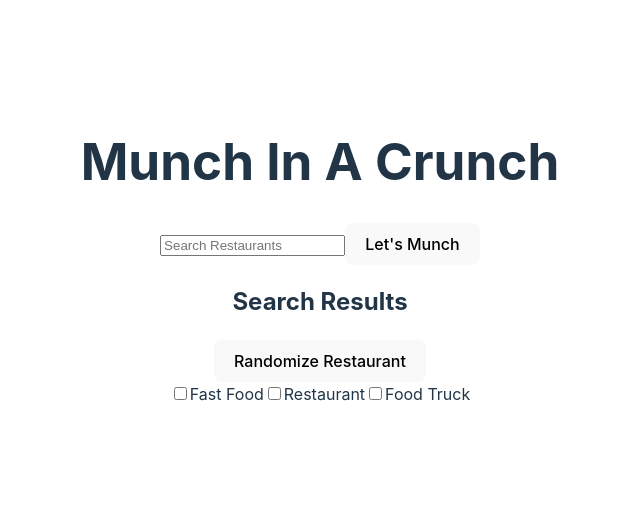
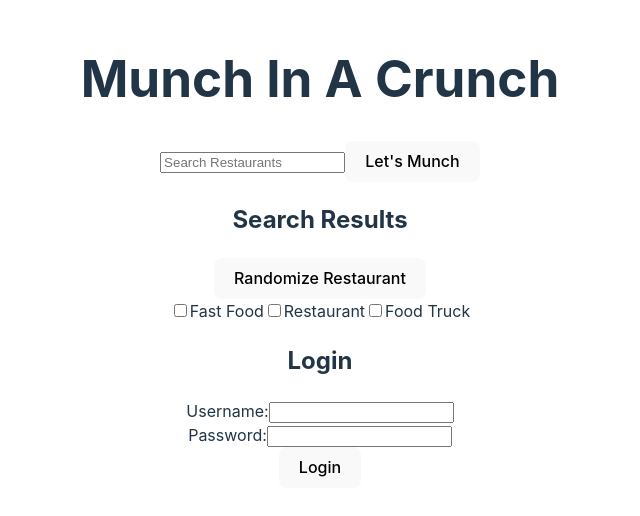
Before and after one commit to macattack133/new-ui-munchinacrunch, a React (Vite) app in the folder Munch-in-a-crunch/: page / in a window 1280 px wide. Shown: the part 148-664 px from the top of the page, without its empty margins (320-960 px from the left). Built offline with nearby package versions, Linux system fonts and the light colour scheme.

Commit message:
Mac added Login Page

```diff
--- a/Munch-in-a-crunch/src/App.jsx
+++ b/Munch-in-a-crunch/src/App.jsx
@@ -3,6 +3,7 @@ import RandomizerButton from './components/RandomizerButton';
 import FilterComponent from './components/FilterComponent';
 import RestaurantList from './components/RestaurantList';
 import YelpSearchPage from './components/YelpSearchPage';
+import Login from './components/Login';
 import './App.css';
 
 const App = () => {
@@ -12,8 +13,9 @@ const App = () => {
       <h1>Munch In A Crunch</h1>
       <YelpSearchPage/>
       <RandomizerButton />
-       <FilterComponent />
+      <FilterComponent />
 {/*        <RestaurantList />  */}
+      <Login/>
       </div>
   );
 };
--- /dev/null
+++ b/Munch-in-a-crunch/src/components/Login.jsx
@@ -0,0 +1,46 @@
+import React, { useState } from 'react';
+
+const Login = () => {
+  const [username, setUsername] = useState('');
+  const [password, setPassword] = useState('');
+
+
+  const handleSubmit = (e) => {
+    e.preventDefault();
+
+    console.log('Username:', username);
+    console.log('Password:', password);
+
+    setUsername('');
+    setPassword('');
+  };
+
+  return (
+    <div>
+      <h2>Login</h2>
+      <form onSubmit={handleSubmit}>
+        <label>
+          Username:
+          <input
+            type="text"
+            value={username}
+            onChange={(e) => setUsername(e.target.value)}
+          />
+        </label>
+        <br />
+        <label>
+          Password:
+          <input
+            type="password"
+            value={password}
+            onChange={(e) => setPassword(e.target.value)}
+          />
+        </label>
+        <br />
+        <button type="submit">Login</button>
+      </form>
+    </div>
+  );
+};
+
+export default Login;
```
